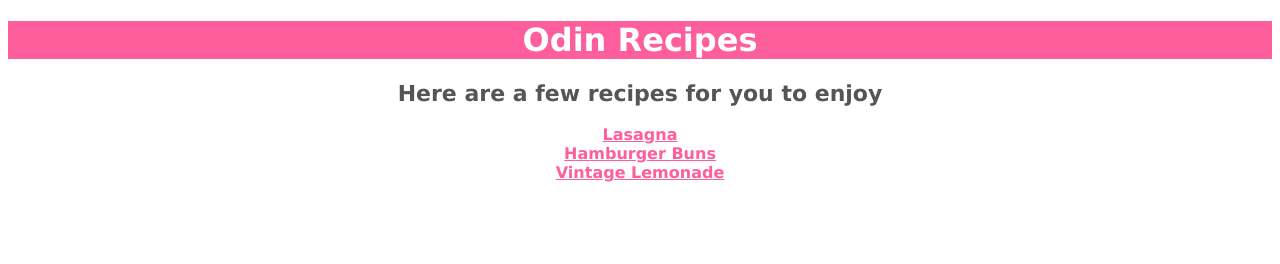
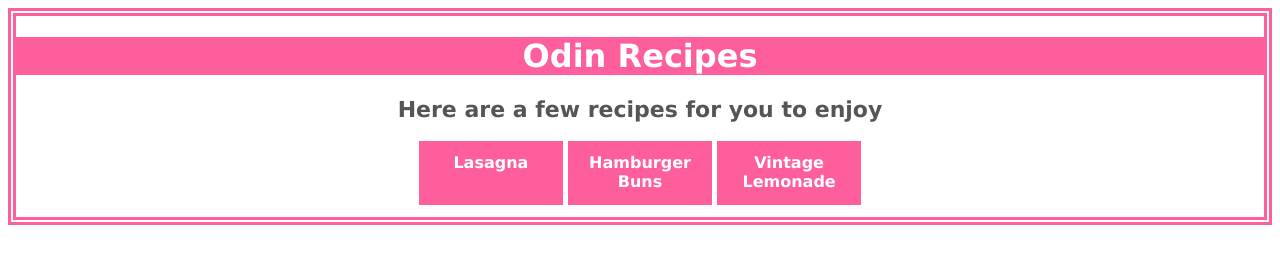
Before and after one commit to EryaOvimpakt/odin-recipes, a plain HTML site: page index.html in a window 1280 px wide. Drawn offline with Linux system fonts and the light colour scheme.

Commit message:
Styled anchor elements as buttons in style.css

```diff
--- a/index.html
+++ b/index.html
@@ -9,9 +9,9 @@
     <body>
         <div class="center"><h1>Odin Recipes</h1>
         <strong class="subtitle">Here are a few recipes for you to enjoy</strong><br><br>
-            <a href="recipes/lasagna.html">Lasagna</a><br>
-            <a href="recipes/buns.html">Hamburger Buns</a><br>
-            <a href="recipes/lemonade.html">Vintage Lemonade</a></li>
+            <a href="recipes/lasagna.html">Lasagna</a>
+            <a href="recipes/buns.html">Hamburger Buns</a>
+            <a href="recipes/lemonade.html">Vintage Lemonade</a>
         </div>
     </body>
 </html>
--- a/style.css
+++ b/style.css
@@ -4,6 +4,7 @@
 
 .center {
     text-align: center;
+    border: 8px double #ff5e9c;
 }
 
 h1, h3 {
@@ -20,6 +21,18 @@ div .subtitle {
 }
 
 a {
-    color: #ff5e9c;
+    background: #ff5e9c;
+    text-decoration: none;
+    color: white;
     font-weight: bold;
+    display: inline-block;
+    width: 120px;
+    height: 40px;
+    padding: 12px;
+    vertical-align: top;
+    margin-bottom: 12px;
 }
+
+a:hover {
+    background: rgb(255, 174, 188);
+}
```
